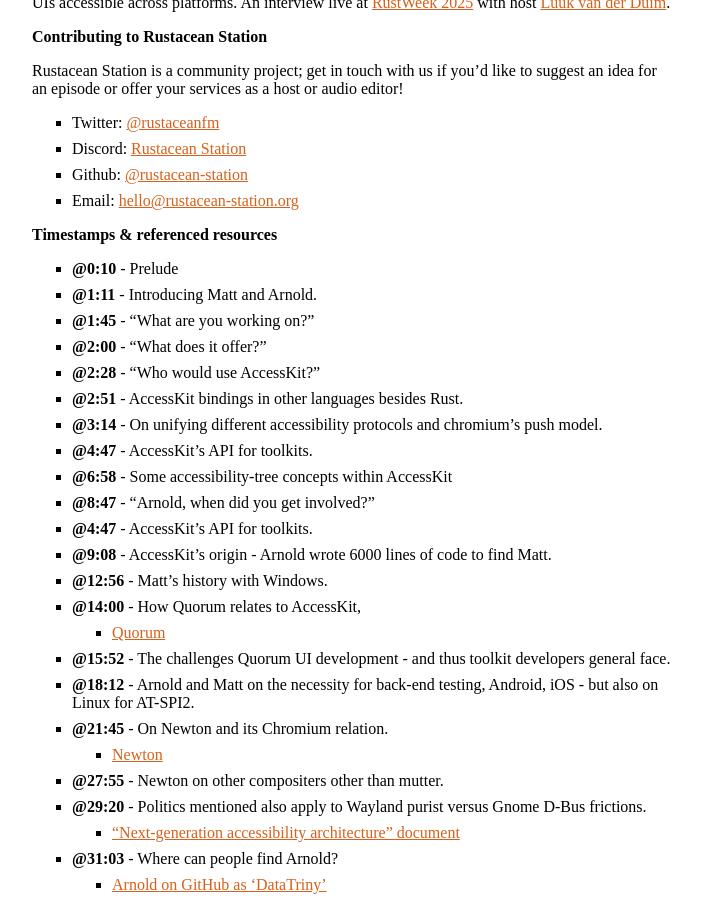
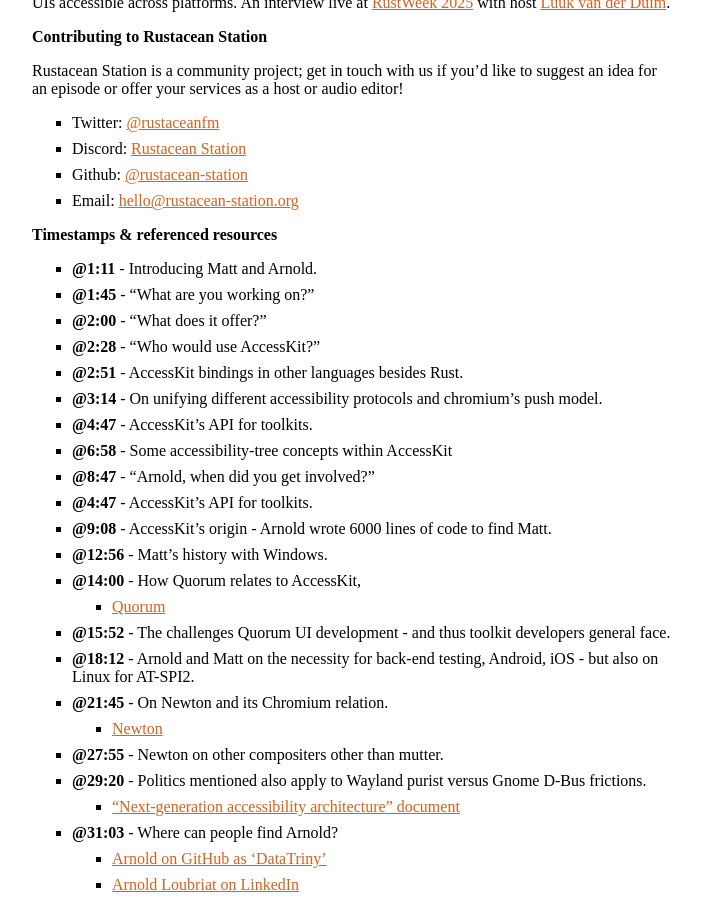
Before and after one commit to rustacean-station/rustacean-station.org, a Jekyll site: the page built from _episodes/interviews/2025-05-29-accesskit-with-matt-campbell-and-arnold-loubriat.md, in a window 1280 px wide and 900 px high, scrolled down 742 px. Shown: the whole window, without its empty margins (288-989 px from the left). Built offline with Jekyll 4.4.1, drawn with Linux system fonts in a browser that asks for light colours.

Commit message:
fixup: Remove timestamp "Prelude"

```diff
--- a/_episodes/interviews/2025-05-29-accesskit-with-matt-campbell-and-arnold-loubriat.md
+++ b/_episodes/interviews/2025-05-29-accesskit-with-matt-campbell-and-arnold-loubriat.md
@@ -20,7 +20,6 @@
 
 ### Timestamps & referenced resources
 
-- [@0:10] - Prelude
 - [@1:11] - Introducing Matt and Arnold.
 - [@1:45] - "What are you working on?"
 - [@2:00] - "What does it offer?"
```
